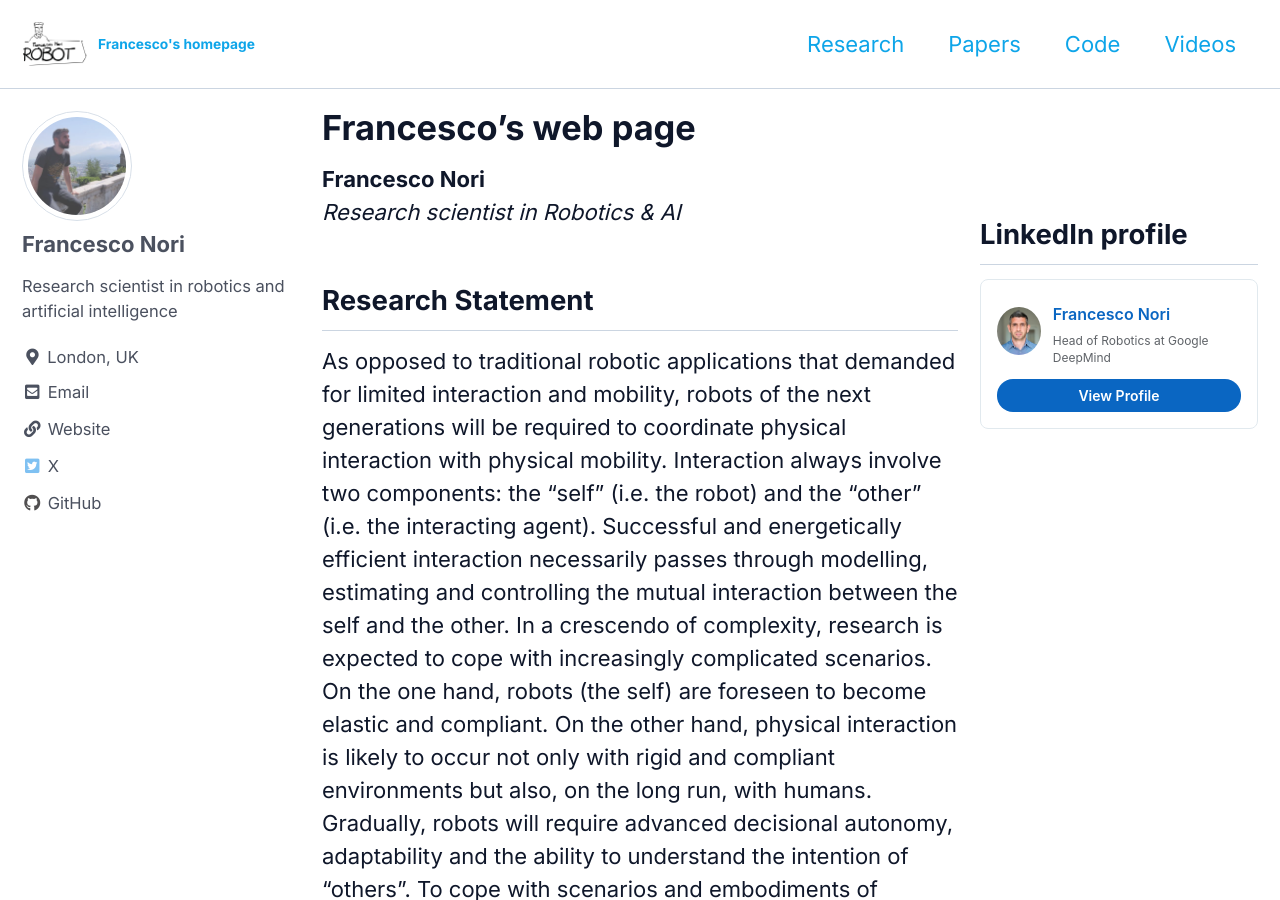
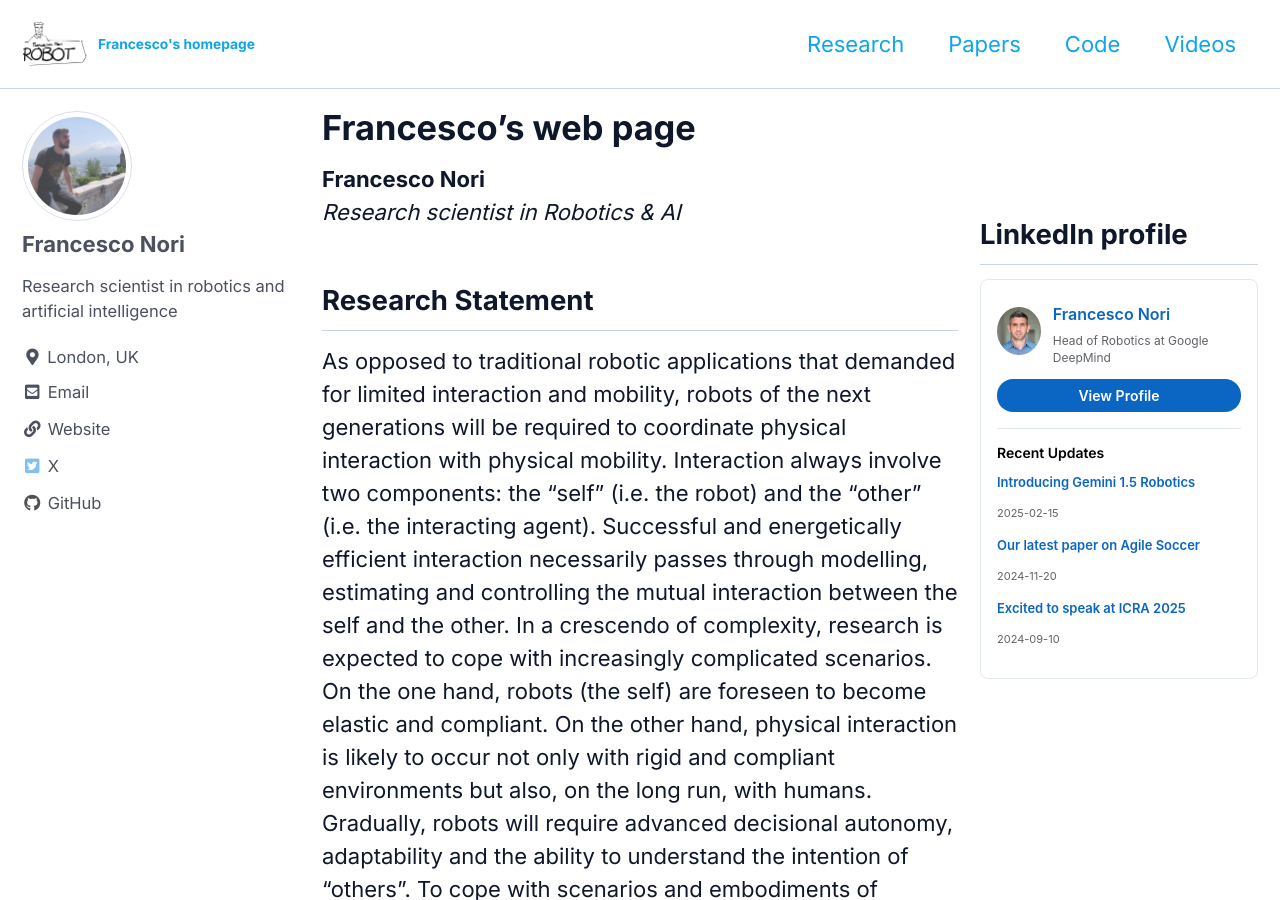
Before and after one commit to iron76/iron76.github.io, a Jekyll site: the page built from index.html, in a window 1280 px wide and 900 px high. Built offline with Jekyll 4.4.1, drawn with Linux system fonts in a browser that asks for light colours; cached includes are drawn as plain includes; the list of posts is cut into pages by our own code.

Commit message:
Add recent updates feed to LinkedIn widget

```diff
--- a/_data/linkedin.yml
+++ b/_data/linkedin.yml
@@ -4,3 +4,13 @@
 profile_url: "https://www.linkedin.com/in/francesco-nori-7530b86/"
 summary: "Leading robotics research at Google DeepMind. Passionate about Embodied AI and Generalist Robots."
 avatar: "/assets/images/francesco_front_2.jpg"
+posts:
+  - title: "Introducing Gemini 1.5 Robotics"
+    date: "2025-02-15"
+    url: "https://www.linkedin.com/in/francesco-nori-7530b86/"
+  - title: "Our latest paper on Agile Soccer"
+    date: "2024-11-20"
+    url: "https://www.linkedin.com/in/francesco-nori-7530b86/"
+  - title: "Excited to speak at ICRA 2025"
+    date: "2024-09-10"
+    url: "https://www.linkedin.com/in/francesco-nori-7530b86/"
--- a/_includes/linkedin-profile.html
+++ b/_includes/linkedin-profile.html
@@ -18,4 +18,19 @@
         style="display: block; width: 100%; text-align: center; background-color: #0a66c2; color: white !important; padding: 6px 0; border-radius: 16px; font-weight: 600; font-size: 14px; text-decoration: none;">
         View Profile
     </a>
+
+    {% if profile.posts %}
+    <div style="margin-top: 16px; padding-top: 16px; border-top: 1px solid #e1e9ee;">
+        <h3 style="font-size: 14px; color: #000; margin: 0 0 12px 0; font-weight: 600;">Recent Updates</h3>
+        {% for post in profile.posts %}
+        <div style="margin-bottom: 12px; line-height: 1.4;">
+            <a href="{{ post.url }}" target="_blank" rel="noopener noreferrer"
+                style="font-size: 13px; color: #0a66c2; font-weight: 600; text-decoration: none; display: block; margin-bottom: 2px;">
+                {{ post.title }}
+            </a>
+            <span style="font-size: 11px; color: #5f6368;">{{ post.date }}</span>
+        </div>
+        {% endfor %}
+    </div>
+    {% endif %}
 </div>
```
